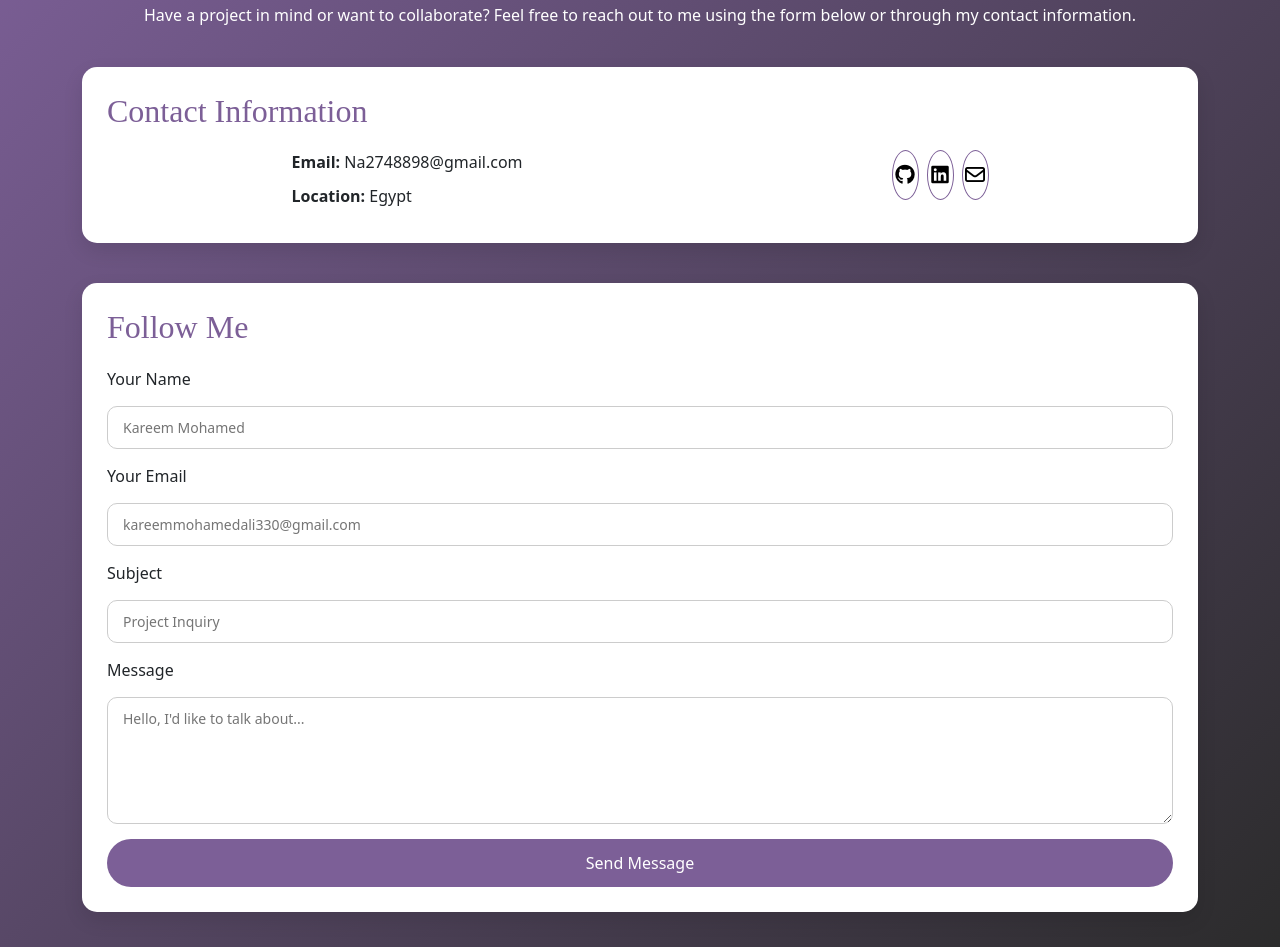
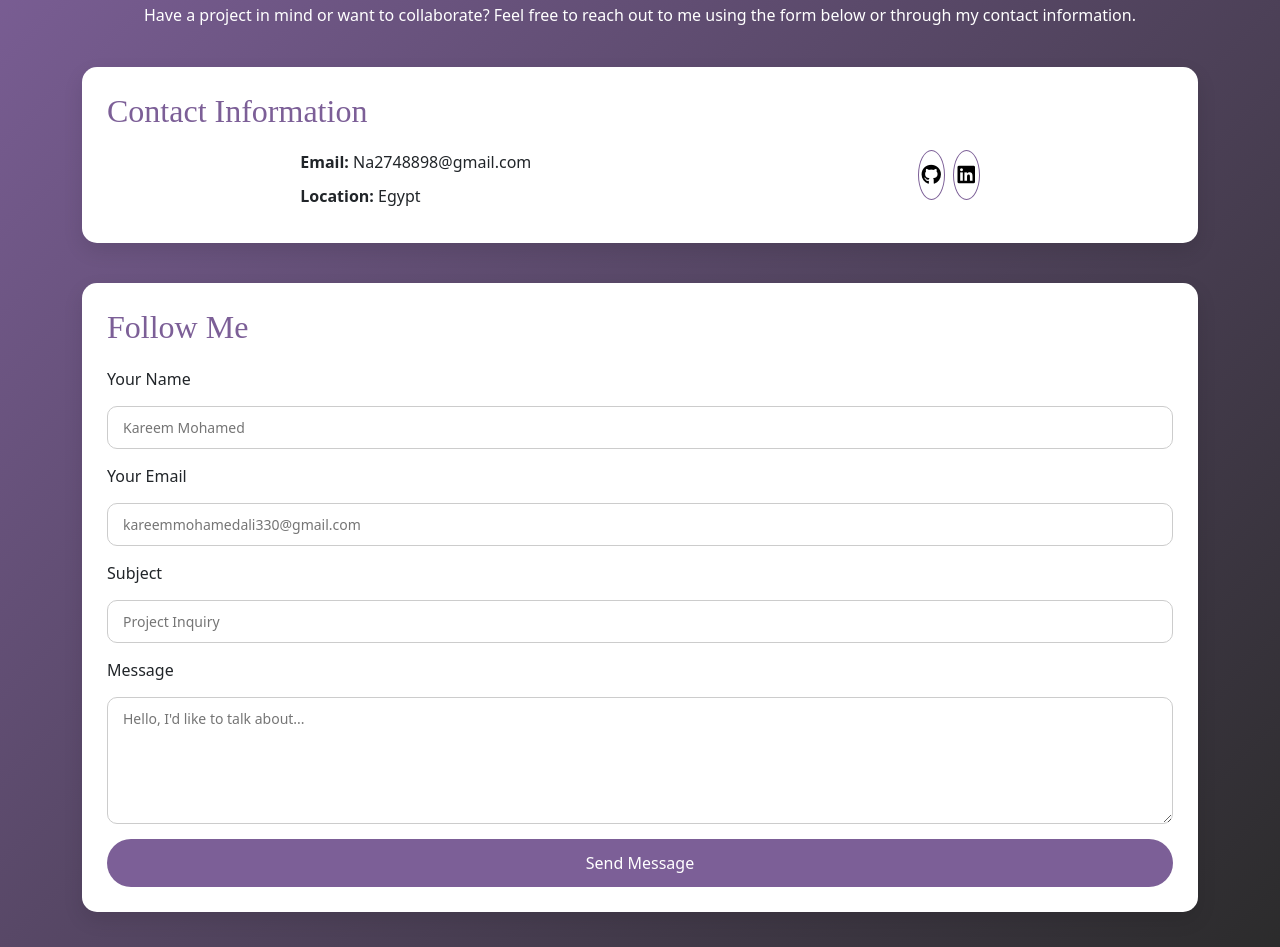
Before and after one commit to Nada-Elkazafy/My-Protoflo, a plain HTML site: page index.html in a window 1280 px wide. Shown: the part 3289-4236 px from the top of the page. Drawn offline with Linux system fonts and the light colour scheme; a web font is replaced by a local one.

Commit message:
Remove email link from index.html
Removed email link from logos section.

```diff
--- a/index.html
+++ b/index.html
@@ -283,7 +283,7 @@
         <div class="logos d-flex gap-2 ">
         <a class="text-center justify-content-center align-content-center " href="https://github.com/nada-elkazafy"><i class="fa-brands fa-github "></i></a>
         <a class="text-center justify-content-center align-content-center" href="https://www.linkedin.com/in/nada-elkazafy-arb?utm_source=share&utm_campaign=share_via&utm_content=profile&utm_medium=android_app"><i class="fa-brands fa-linkedin"></i></a>
-        <a class="text-center justify-content-center align-content-center" href="Na2749989@gmail.com"><i class="fa-regular fa-envelope"></i></a>
+
         </div>
         </div>
 
```
